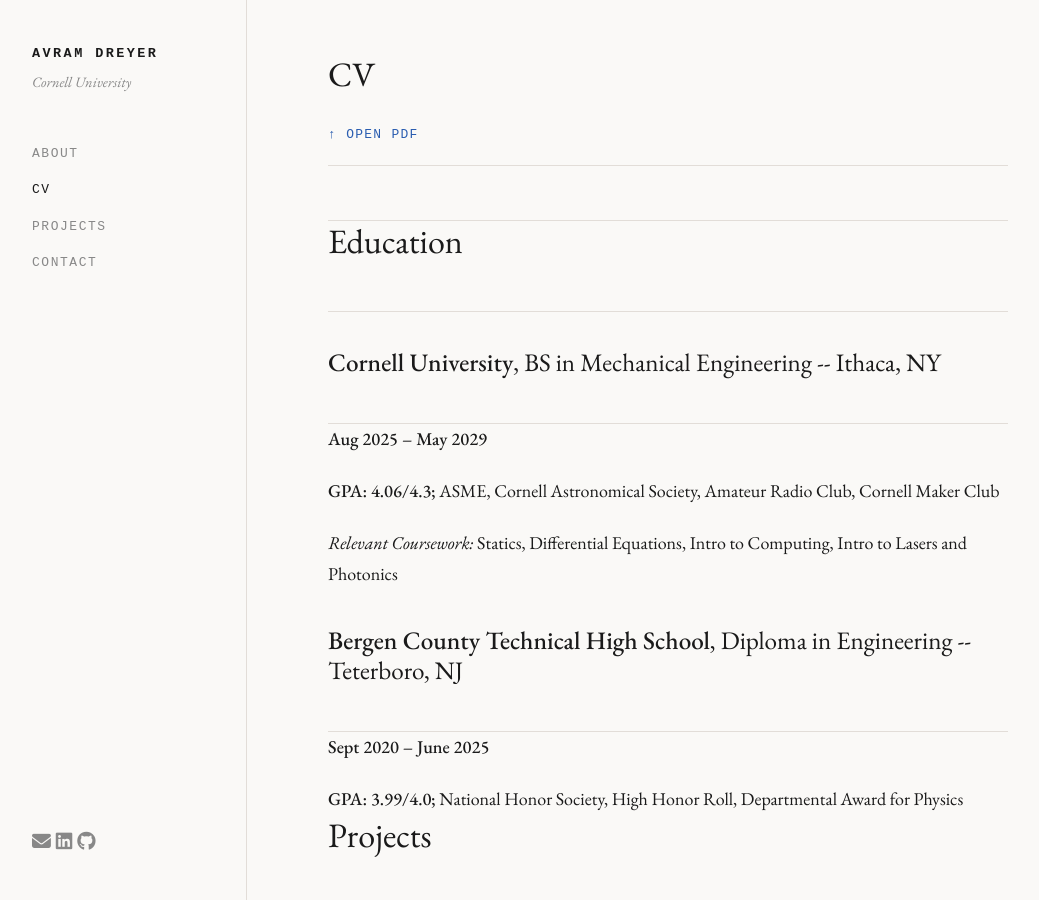
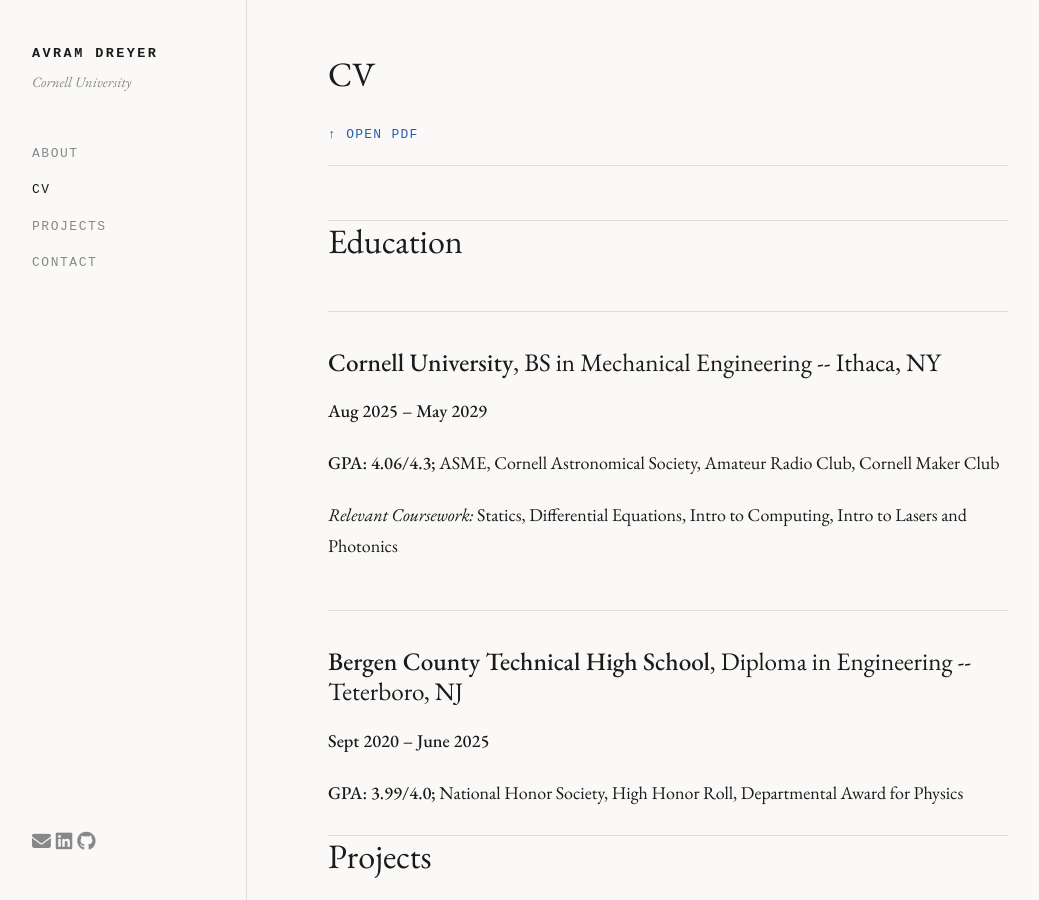
Before and after one commit to Aviboi/Aviboi.github.io, a Jekyll site: the page built from cv/index.html, in a window 1280 px wide and 900 px high. Shown: the whole window, without its empty margins (13-1052 px from the left). Built offline with Jekyll 4.4.1, drawn with Linux system fonts in a browser that asks for light colours; nearby versions of some CDN libraries; some web fonts are replaced.

Commit message:
chore: rebuild CV

```diff
--- a/cv/index.html
+++ b/cv/index.html
@@ -12,13 +12,12 @@ permalink: /cv/
   <a href="/assets/files/cv.pdf" class="cv-download-link" target="_blank" rel="noopener noreferrer">↑ Open PDF</a>
 </div>
 
-</div>
-<div class="cv-section">
+
+</div><div class="cv-section">
 <h1>Education</h1>
-</div>
-        <div class="cv-section">
+
+</div><div class="cv-section">
 <h2><strong>Cornell University</strong>, BS in Mechanical Engineering -- Ithaca, NY</h2>
-</div>
         <p><strong>Aug 2025 – May 2029</strong></p>
         <ul>
         <li>
@@ -28,19 +27,19 @@ permalink: /cv/
         <p><strong><em>Relevant Coursework:</em></strong> Statics, Differential Equations, Intro to Computing, Intro to Lasers and Photonics</p>
         </li>
         </ul>
-        <div class="cv-section">
+
+</div><div class="cv-section">
 <h2><strong>Bergen County Technical High School</strong>, Diploma in Engineering -- Teterboro, NJ</h2>
-</div>
         <p><strong>Sept 2020 – June 2025</strong></p>
         <ul>
         <li><strong>GPA: 3.99/4.0;</strong> National Honor Society, High Honor Roll, Departmental Award for Physics</li>
         </ul>
-        <div class="cv-section">
+
+</div><div class="cv-section">
 <h1>Projects</h1>
-</div>
-        <div class="cv-section">
+
+</div><div class="cv-section">
 <h2><strong>Satellite Thermal Heatsink</strong> -- <strong>Houston, TX</strong></h2>
-</div>
         <p><strong>Sept 2024 – Apr 2025</strong></p>
         <ul>
         <li>
@@ -56,12 +55,12 @@ permalink: /cv/
         <p>Presented at Johnson Space Center to NASA engineers for potential implementation in flight hardware.</p>
         </li>
         </ul>
-        <div class="cv-section">
+
+</div><div class="cv-section">
 <h1>Technical Experience</h1>
-</div>
-        <div class="cv-section">
+
+</div><div class="cv-section">
 <h2><strong>Mechanical Subteam Member</strong>, <strong>Cornell Autonomous Sailboat Team</strong> -- Ithaca, NY</h2>
-</div>
         <p><strong>Feb 2026 – present</strong></p>
         <p>Student Project Team at Cornell University competing in the SailBot International Robotic Sailing Regatta (IRSR)</p>
         <ul>
@@ -72,9 +71,9 @@ permalink: /cv/
         <p>Designed and built sail rigging using Solidworks and 3D printed PLA.</p>
         </li>
         </ul>
-        <div class="cv-section">
+
+</div><div class="cv-section">
 <h2><strong>Sailing and STEM Instructor</strong>, <strong>Camp Wigwam For Boys</strong> -- Waterford, ME</h2>
-</div>
         <p><strong>June 2025 – Aug 2025</strong></p>
         <ul>
         <li>
@@ -87,12 +86,12 @@ permalink: /cv/
         <p>Assisted in the successful construction and launch of a high-powered I-engine model rocket.</p>
         </li>
         </ul>
-        <div class="cv-section">
+
+</div><div class="cv-section">
 <h1>Research Experience</h1>
-</div>
-        <div class="cv-section">
+
+</div><div class="cv-section">
 <h2><strong>ZT Group</strong>, <strong>Cornell University</strong> -- Ithaca, NY</h2>
-</div>
         <p><strong>Mar 2026 – present</strong></p>
         <p>Undergraduate Researcher</p>
         <ul>
@@ -103,9 +102,9 @@ permalink: /cv/
         <p>Investigated the use of nanoscale thermal switches with applications in semiconductor electronics and aerospace.</p>
         </li>
         </ul>
-        <div class="cv-section">
+
+</div><div class="cv-section">
 <h2><strong>Parziale Group</strong>, <strong>Stevens Institute of Technology</strong> -- Hoboken, NJ</h2>
-</div>
         <p><strong>Sept 2024 – June 2025</strong></p>
         <p>Research Intern</p>
         <ul>
@@ -122,11 +121,12 @@ permalink: /cv/
         <p>Contributed to graduate-level fluid dynamics research for the US Navy Office of Naval Research (ONR).</p>
         </li>
         </ul>
-        <div class="cv-section">
+
+</div><div class="cv-section">
 <h1>Skills and Interests</h1>
-</div>
         <p><strong>Technologies:</strong> Python, Autodesk Fusion 360, Autodesk Inventor, MATLAB, ANSYS Mechanical, Arduino</p>
         <p><strong>Skills:</strong> Soldering, Digital Electronics, Numerical Simulation, 3D Design</p>
         <p><strong>Interests:</strong> Hiking, Electronic Music, Climbing, Reading</p>
     </article>
 </div>
+</div>
```
